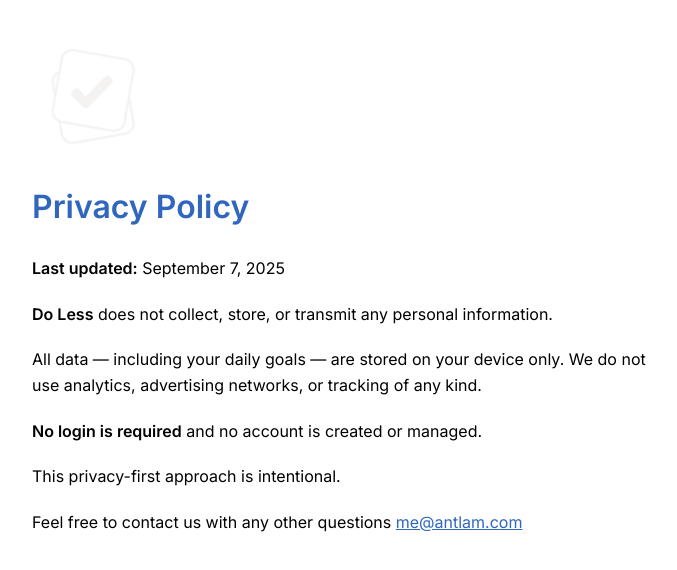
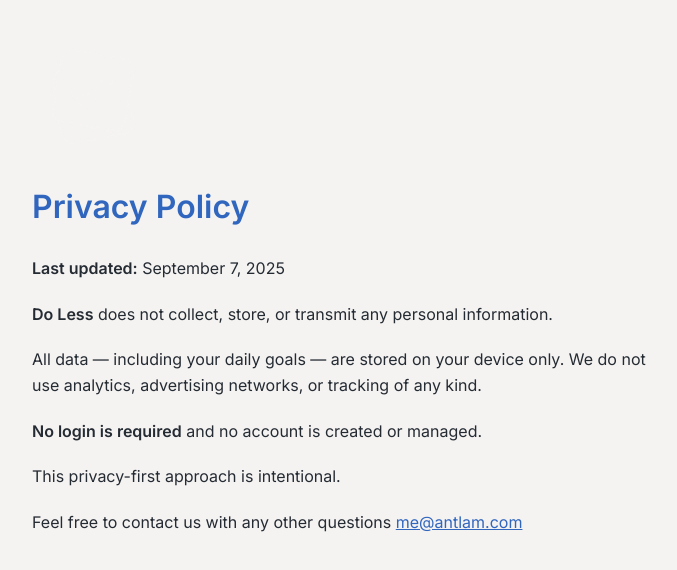
Before and after one commit to antlam/do-less-privacy-policy, a plain HTML site: page index.html in a window 1280 px wide. Shown: the whole page, without its empty margins (288-965 px from the left). Drawn offline with Linux system fonts and the light colour scheme.

Commit message:
Style updates
Light mode

```diff
--- a/index.html
+++ b/index.html
@@ -38,8 +38,8 @@
 
     @media (prefers-color-scheme: light) {
       body {
-        background-color: #ffffff;
-        color: #000000;
+        background-color: #F5F3F2;
+        color: #252B33;
       }
       h1, a {
         color: #3066BE;
```
